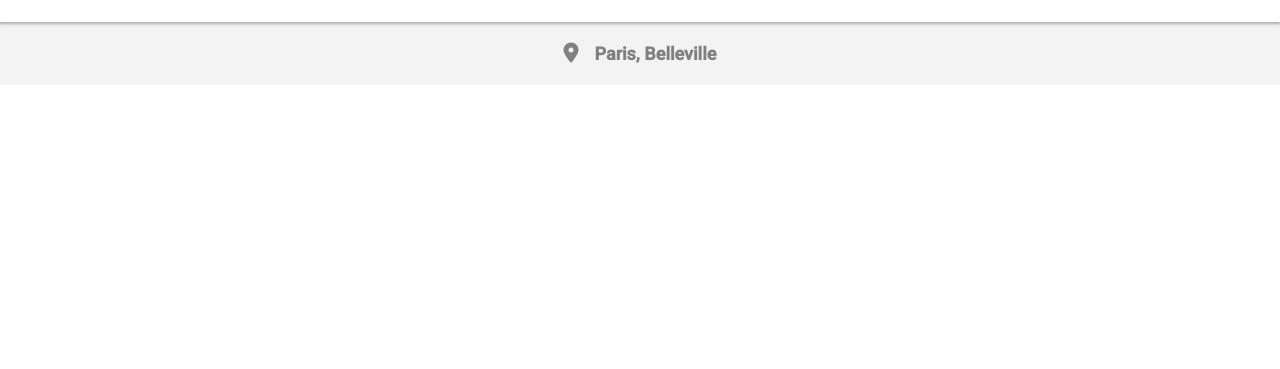
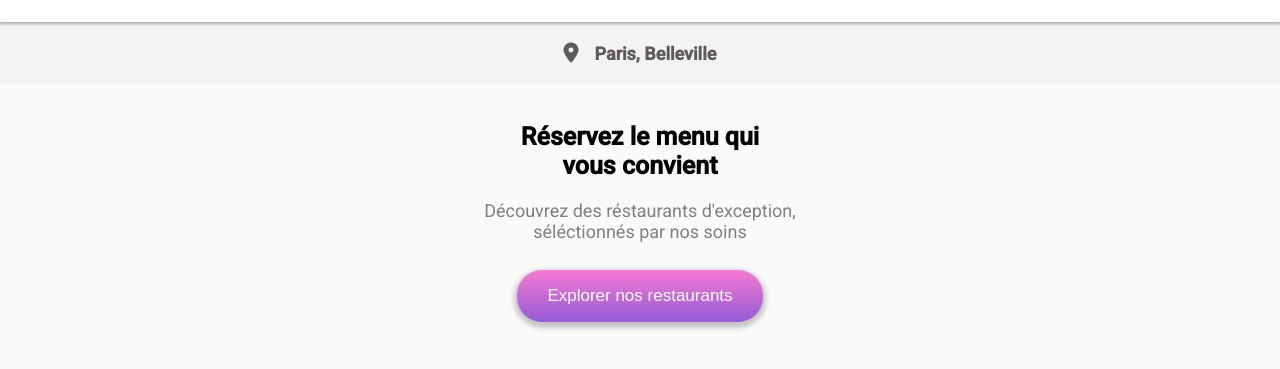
Before and after one commit to Noureldine0/Openclassroomproject3, a website: page index.html in a window 1280 px wide. Shown: the part 65-434 px from the top of the page. Drawn offline with Linux system fonts and the light colour scheme; a web font is replaced by a local one.

Commit message:
npm init + sass

```diff
--- a/index.html
+++ b/index.html
@@ -23,6 +23,15 @@
             <i class="fa-solid fa-location-dot"></i>
             <h2>Paris, Belleville</h2>
         </div>
+ <!--Explorer-->
+        <section class="explorer">
+            <h2>Réservez le menu qui <br> vous convient</h2>
+            <p>Découvrez des réstaurants d'exception, <br> séléctionnés par nos soins</p>
+            <button>Explorer nos restaurants</button>
+            <div class="Purple">
+
+            </div>
+        </section>
 
     </main>
 </body>
--- a/test.css
+++ b/test.css
@@ -15,7 +15,7 @@ header{
     position:relative
 }
 
-
+/*Paris Belleville*/
 main .paris{
     display: flex;
     align-items: center;
@@ -25,10 +25,52 @@ main .paris{
     text-align: center;
     padding: 6px;
     font-size: 12px;
-    color: gray;
+    color: rgb(92, 90, 90);
 
 }
 
 main .paris i{
     font-size: 20px;
 }
+
+/*Explorer*/
+
+.explorer{
+    text-align: center;
+    background-color: #FAFAFA;
+    padding-top: 16px;
+    padding-bottom: 60px
+}
+
+.explorer h2{
+    margin-top: px;
+    font-size: 25px;
+
+}
+
+.explorer p{
+    font-size: 18px;
+    color: gray;
+}
+
+/*gradient*/
+
+.explorer button{
+    background-image: linear-gradient(to top, rgba(138, 76, 212, 0.9), rgba(247, 109, 208, 0.9));
+    color: white;
+    font-weight: 500;
+    font-size: 17px;
+    padding: 16px 30px;
+    border: none;
+    border-radius: 25px;
+    box-shadow: 0px 3px 5px 3px #C5C5C5;
+    margin-top: 10px;
+}
+
+.explorer button:hover{
+    opacity: 0.8;
+    transition-duration: 0.25s;
+    box-shadow: .25rem .25rem 10px rgb(46, 45, 45);
+
+
+}
```
Also changed, not shown: package.json (added, +22 -0 lines), 2 other files.
